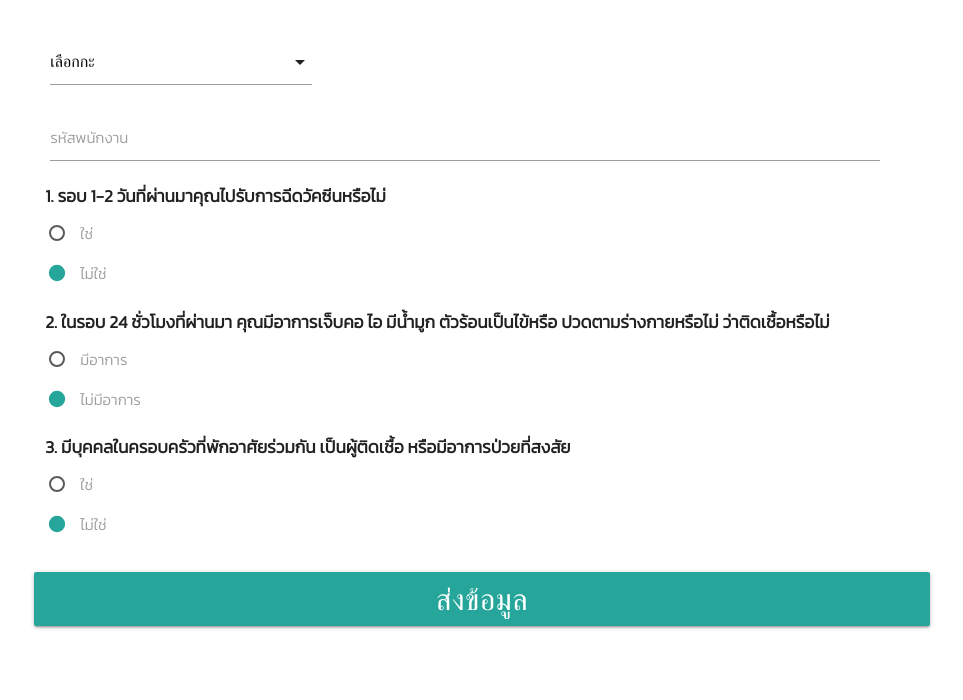
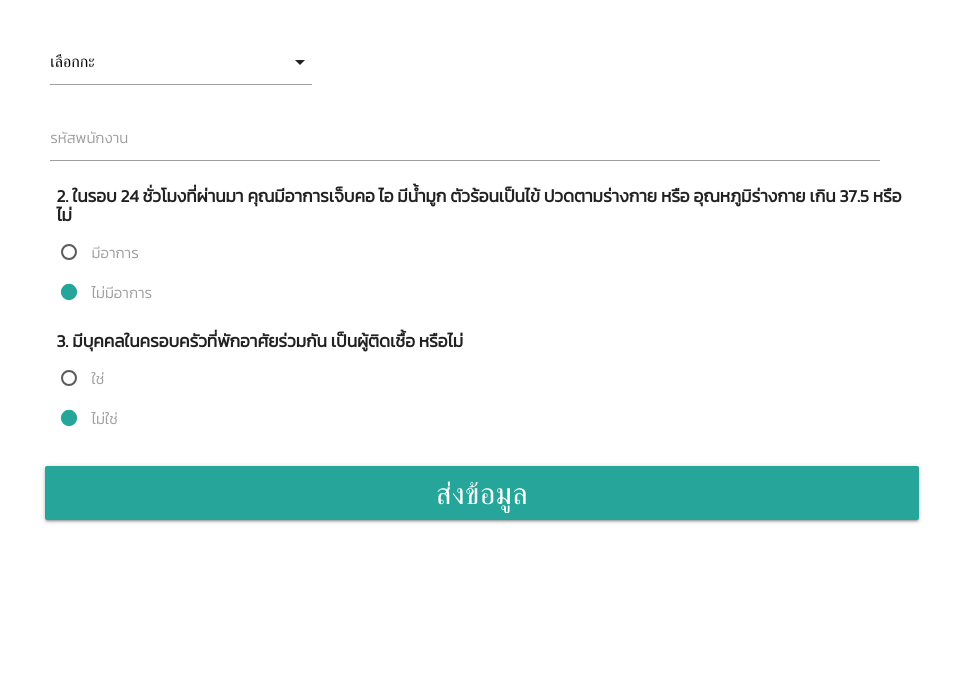
Before and after one commit to nopparat231/form-covid19, a PHP site: page /?insider in a window 1280 px wide. Shown: the part 374-1074 px from the top of the page, without its empty margins (158-1121 px from the left). After the commit the page ends 897 px from the top, so only its background shows below. Run offline with PHP 8.4, Linux system fonts and the light colour scheme.

Commit message:
Update insider.php

```diff
--- a/insider.php
+++ b/insider.php
@@ -27,11 +27,11 @@
                                 <input type="text" id="autocomplete-input" class="autocomplete" required name="emp_data" data-length="7" variant="outlined" onchange="sendItem(this.value, event)">
                                 <label for="autocomplete-input">รหัสพนักงาน</label>
                             </div>
-                            <!--      -->
+                            <!--
                             <h6> <b> 1. รอบ 1-2 วันที่ผ่านมาคุณไปรับการฉีดวัคซีนหรือไม่ </b> </h6>
                             <p>
                                 <label>
-                                    <input name="group101" type="radio" value="1"  />
+                                    <input name="group101" type="radio" value="1" hidden />
                                     <span>ใช่</span>
                                 </label>
                             </p>
@@ -41,12 +41,11 @@
                                     <span>ไม่ใช่</span>
                                 </label>
                             </p>
-
-
                         </div>
-
+                         -->
+                        <input name="group101" type="radio" value="1" position:fixed; opacity:0; />
                         <div class="col s12">
-                            <h6> <b> 2. ในรอบ 24 ชั่วโมงที่ผ่านมา คุณมีอาการเจ็บคอ ไอ มีน้ำมูก ตัวร้อนเป็นไข้หรือ ปวดตามร่างกายหรือไม่ ว่าติดเชื้อหรือไม่ </b> </h6>
+                            <h6> <b> 2. ในรอบ 24 ชั่วโมงที่ผ่านมา คุณมีอาการเจ็บคอ ไอ มีน้ำมูก ตัวร้อนเป็นไข้ ปวดตามร่างกาย หรือ อุณหภูมิร่างกาย เกิน 37.5  หรือไม่  </b> </h6>
                             <p>
                                 <label>
                                     <input name="group1" type="radio" value="1"  />
@@ -62,7 +61,7 @@
                         </div>
 
                         <div class="col s12">
-                            <h6> <b> 3. มีบุคคลในครอบครัวที่พักอาศัยร่วมกัน เป็นผู้ติดเชื้อ หรือมีอาการป่วยที่สงสัย
+                            <h6> <b> 3. มีบุคคลในครอบครัวที่พักอาศัยร่วมกัน เป็นผู้ติดเชื้อ หรือไม่
                                 </b> </h6>
                             <p>
                                 <label>
```
